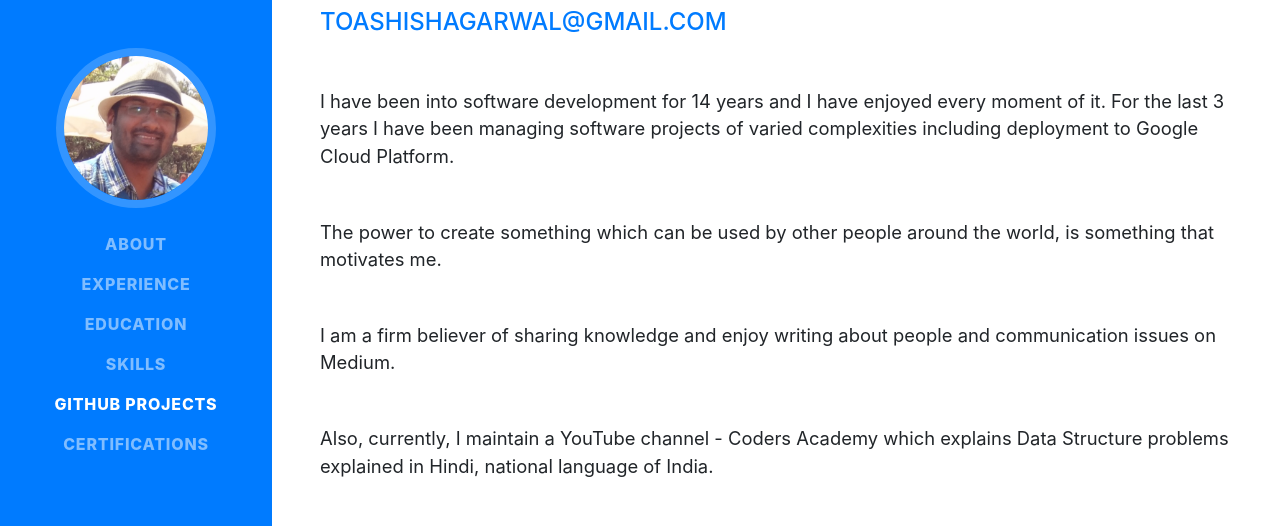
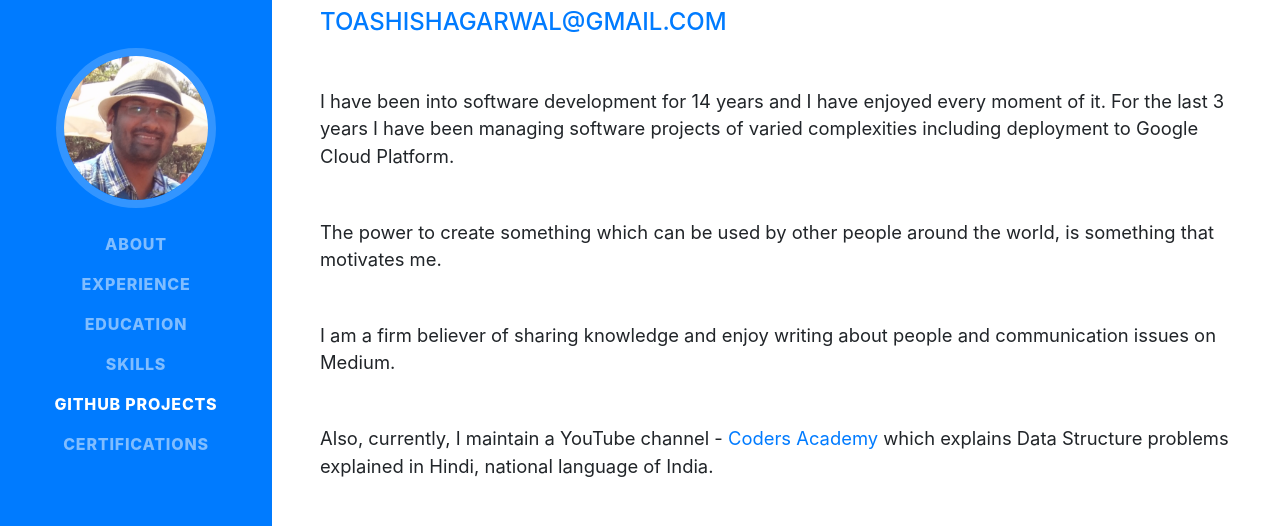
Before and after one commit to toashishagarwal-zz/toashishagarwal.github.io, a website with bundled scripts: page index.html in a window 1280 px wide. Shown: the part 148-674 px from the top of the page. Built offline with nearby package versions, Linux system fonts and the light colour scheme; a web font is replaced by a local one.

Commit message:
Update index.html

```diff
--- a/index.html
+++ b/index.html
@@ -104,7 +104,7 @@
         <p class="lead mb-5">The power to create something which can be used by other people around the world, is something that motivates
           me. </p>
         <p class="lead mb-5">I am a firm believer of sharing knowledge and enjoy writing about people and communication issues on Medium.</p>
-        <p class="lead mb-5">Also, currently, I maintain a YouTube channel - Coders Academy which explains Data Structure problems explained
+        <p class="lead mb-5">Also, currently, I maintain a YouTube channel - <a href="https://www.youtube.com/channel/UCnA-aAv5xTMYx8zOL2AL-QQ">Coders Academy</a> which explains Data Structure problems explained
           in Hindi, national language of India.
         </p>
         <div class="social-icons">
```
